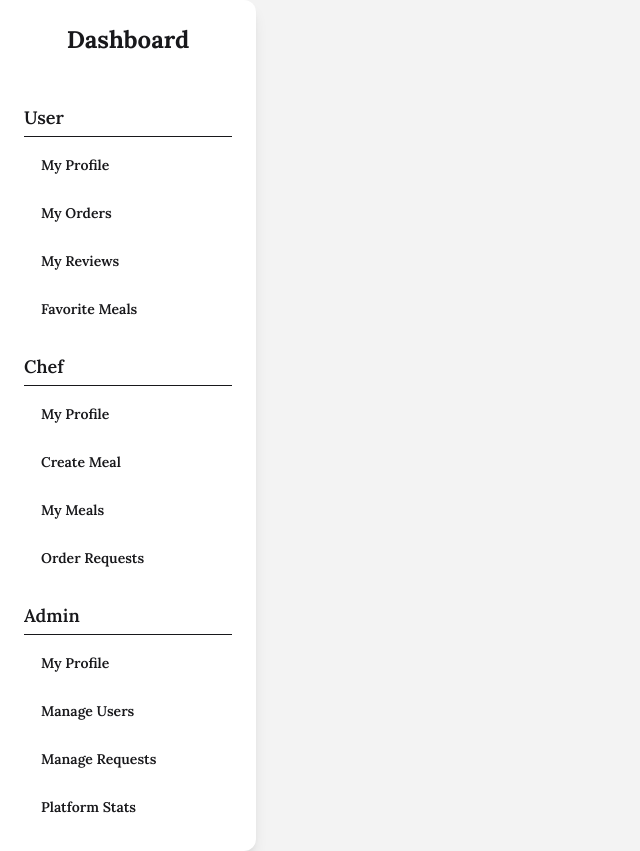
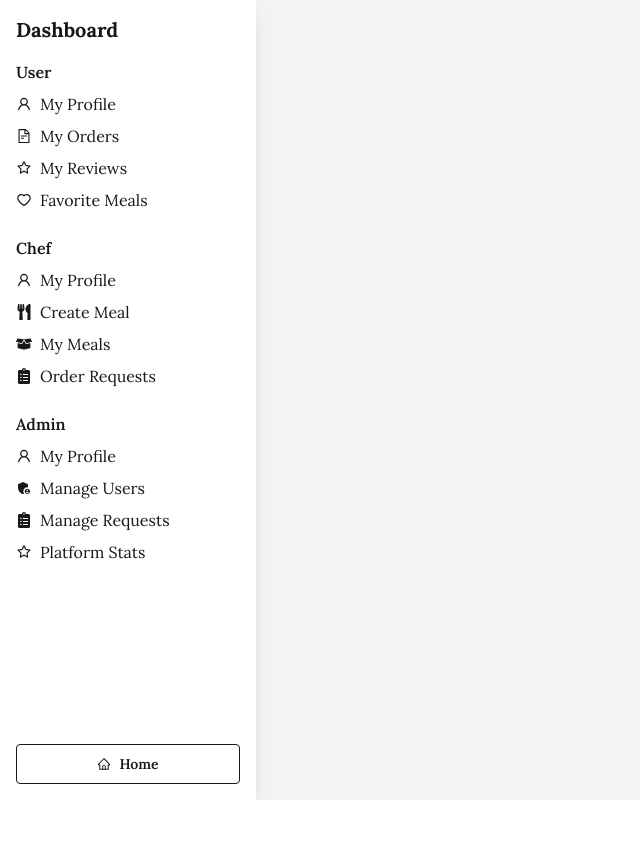
Before and after one commit to shahrufhasan/LocalChefBazar-Client, a React (Vite) app: page /dashboard in a window 1280 px wide. Shown: the whole page, without its empty margins (0-640 px from the left). After the commit the page ends 800 px from the top, so only its background shows below. Built offline with nearby package versions, Linux system fonts and the light colour scheme; no server answers.

Commit message:
added some icons in the dashboard

```diff
--- a/src/layout/DashboardLayout.jsx
+++ b/src/layout/DashboardLayout.jsx
@@ -1,135 +1,120 @@
+// src/layout/DashboardLayout.jsx
 import React from "react";
 import { Outlet, Link } from "react-router";
+import {
+  AiOutlineUser,
+  AiOutlineFileText,
+  AiOutlineStar,
+  AiOutlineHeart,
+  AiOutlineHome,
+} from "react-icons/ai";
+import { FaUtensils, FaBoxOpen, FaClipboardList } from "react-icons/fa";
+import { MdAdminPanelSettings } from "react-icons/md";
 
 const DashboardLayout = () => {
   return (
     <div className="flex min-h-screen bg-base-200">
       {/* Sidebar */}
-      <aside className="w-64 bg-base-100 shadow-lg rounded-r-xl p-6 flex flex-col gap-6">
-        <h2 className="text-2xl font-bold text-center mb-6">Dashboard</h2>
+      <div className="w-64 bg-base-100 shadow-lg p-4 flex flex-col justify-between">
+        <div>
+          <h2 className="text-xl font-bold mb-4">Dashboard</h2>
 
-        {/* User Section */}
-        <div>
-          <h3 className="text-lg font-semibold mb-2 border-b pb-1">User</h3>
-          <ul className="flex flex-col gap-2">
-            <li>
+          <div className="flex flex-col gap-2">
+            <h3 className="font-semibold">User</h3>
             <Link
               to="/dashboard/user/my-profile"
-                className="btn btn-ghost btn-block justify-start"
+              className="flex items-center gap-2 hover:text-primary"
             >
-                My Profile
+              <AiOutlineUser /> My Profile
             </Link>
-            </li>
-            <li>
             <Link
               to="/dashboard/user/my-orders"
-                className="btn btn-ghost btn-block justify-start"
+              className="flex items-center gap-2 hover:text-primary"
             >
-                My Orders
+              <AiOutlineFileText /> My Orders
             </Link>
-            </li>
-            <li>
             <Link
               to="/dashboard/user/my-reviews"
-                className="btn btn-ghost btn-block justify-start"
+              className="flex items-center gap-2 hover:text-primary"
             >
-                My Reviews
+              <AiOutlineStar /> My Reviews
             </Link>
-            </li>
-            <li>
             <Link
               to="/dashboard/user/favorite-meal"
-                className="btn btn-ghost btn-block justify-start"
+              className="flex items-center gap-2 hover:text-primary"
             >
-                Favorite Meals
+              <AiOutlineHeart /> Favorite Meals
             </Link>
-            </li>
-          </ul>
+
+            <h3 className="font-semibold mt-4">Chef</h3>
+            <Link
+              to="/dashboard/chef/my-profile"
+              className="flex items-center gap-2 hover:text-primary"
+            >
+              <AiOutlineUser /> My Profile
+            </Link>
+            <Link
+              to="/dashboard/chef/create-meal"
+              className="flex items-center gap-2 hover:text-primary"
+            >
+              <FaUtensils /> Create Meal
+            </Link>
+            <Link
+              to="/dashboard/chef/my-meals"
+              className="flex items-center gap-2 hover:text-primary"
+            >
+              <FaBoxOpen /> My Meals
+            </Link>
+            <Link
+              to="/dashboard/chef/order-requests"
+              className="flex items-center gap-2 hover:text-primary"
+            >
+              <FaClipboardList /> Order Requests
+            </Link>
+
+            <h3 className="font-semibold mt-4">Admin</h3>
+            <Link
+              to="/dashboard/admin/my-profile"
+              className="flex items-center gap-2 hover:text-primary"
+            >
+              <AiOutlineUser /> My Profile
+            </Link>
+            <Link
+              to="/dashboard/admin/manage-users"
+              className="flex items-center gap-2 hover:text-primary"
+            >
+              <MdAdminPanelSettings /> Manage Users
+            </Link>
+            <Link
+              to="/dashboard/admin/manage-requests"
+              className="flex items-center gap-2 hover:text-primary"
+            >
+              <FaClipboardList /> Manage Requests
+            </Link>
+            <Link
+              to="/dashboard/admin/platform-stats"
+              className="flex items-center gap-2 hover:text-primary"
+            >
+              <AiOutlineStar /> Platform Stats
+            </Link>
+          </div>
         </div>
 
-        {/* Chef Section */}
-        <div>
-          <h3 className="text-lg font-semibold mb-2 border-b pb-1">Chef</h3>
-          <ul className="flex flex-col gap-2">
-            <li>
+        {/* Home Button at Bottom */}
+        <div className="mt-6">
           <Link
-                to="/dashboard/chef/my-profile"
-                className="btn btn-ghost btn-block justify-start"
+            to="/"
+            className="flex items-center gap-2 btn btn-outline w-full justify-center"
           >
-                My Profile
+            <AiOutlineHome /> Home
           </Link>
-            </li>
-            <li>
-              <Link
-                to="/dashboard/chef/create-meal"
-                className="btn btn-ghost btn-block justify-start"
-              >
-                Create Meal
-              </Link>
-            </li>
-            <li>
-              <Link
-                to="/dashboard/chef/my-meals"
-                className="btn btn-ghost btn-block justify-start"
-              >
-                My Meals
-              </Link>
-            </li>
-            <li>
-              <Link
-                to="/dashboard/chef/order-requests"
-                className="btn btn-ghost btn-block justify-start"
-              >
-                Order Requests
-              </Link>
-            </li>
-          </ul>
+        </div>
       </div>
 
-        {/* Admin Section */}
-        <div>
-          <h3 className="text-lg font-semibold mb-2 border-b pb-1">Admin</h3>
-          <ul className="flex flex-col gap-2">
-            <li>
-              <Link
-                to="/dashboard/admin/my-profile"
-                className="btn btn-ghost btn-block justify-start"
-              >
-                My Profile
-              </Link>
-            </li>
-            <li>
-              <Link
-                to="/dashboard/admin/manage-users"
-                className="btn btn-ghost btn-block justify-start"
-              >
-                Manage Users
-              </Link>
-            </li>
-            <li>
-              <Link
-                to="/dashboard/admin/manage-requests"
-                className="btn btn-ghost btn-block justify-start"
-              >
-                Manage Requests
-              </Link>
-            </li>
-            <li>
-              <Link
-                to="/dashboard/admin/platform-stats"
-                className="btn btn-ghost btn-block justify-start"
-              >
-                Platform Stats
-              </Link>
-            </li>
-          </ul>
+      {/* Main Content */}
+      <div className="flex-1 p-6">
+        <Outlet />
       </div>
-      </aside>
-
-      {/* Main Content */}
-      <main className="flex-1 p-6">
-        <Outlet />
-      </main>
     </div>
   );
 };
```
Lines whose indentation alone changed are shown as unchanged.
